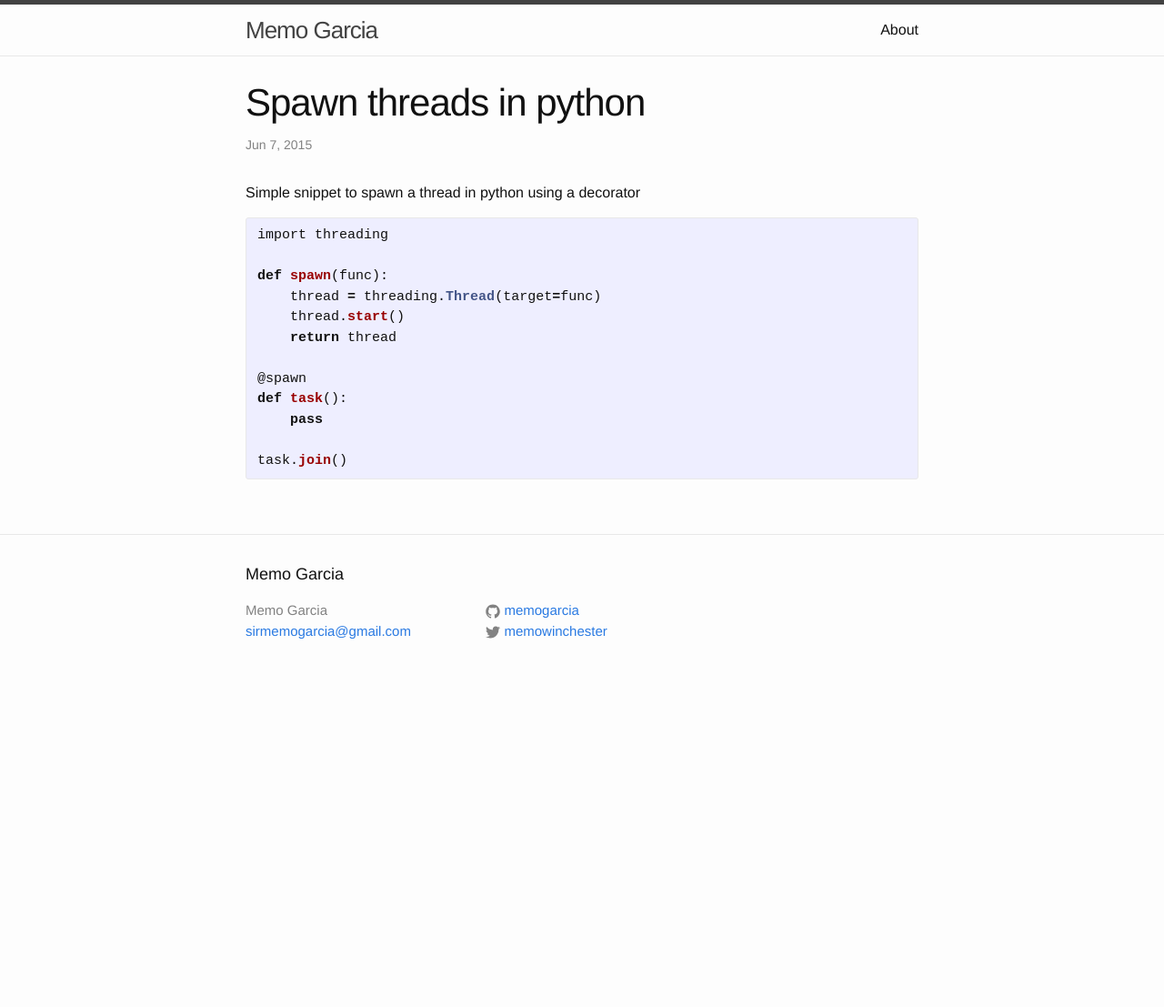
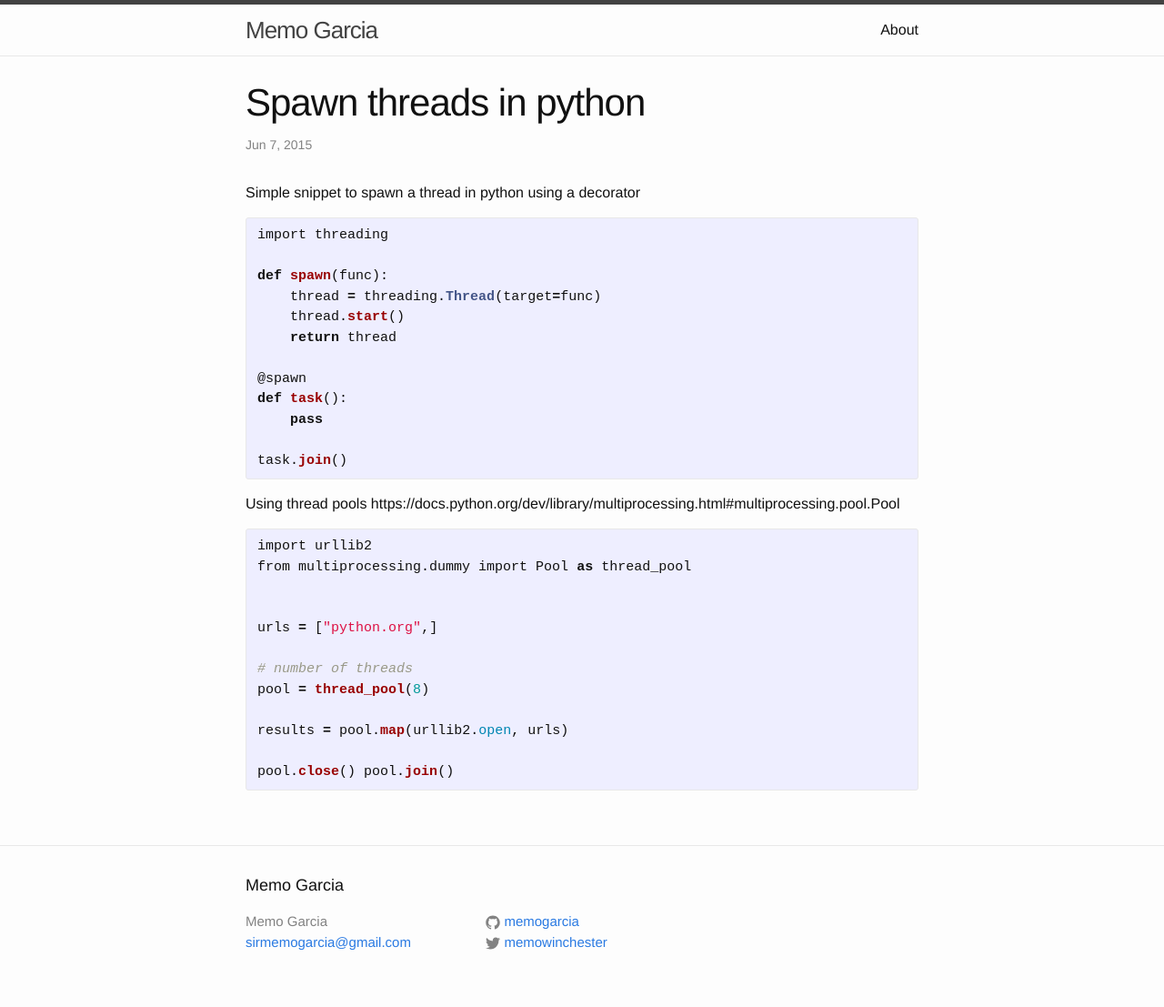
Before and after one commit to memogarcia/old_memogarcia.github.io, a Jekyll site: the page built from _posts/2015-06-07-python-thread.markdown, in a window 1280 px wide. Shown: the whole page at 91% size. Built offline with Jekyll 4.4.1, drawn with Linux system fonts in a browser that asks for light colours; before the commit the page ends 900 px from its top, so only the background shows below that.

Commit message:
Threads update

```diff
--- a/_posts/2015-06-07-python-thread.markdown
+++ b/_posts/2015-06-07-python-thread.markdown
@@ -22,3 +22,23 @@
 task.join()
 
 {% endhighlight %}
+
+
+Using thread pools https://docs.python.org/dev/library/multiprocessing.html#multiprocessing.pool.Pool
+
+{% highlight python %}
+
+import urllib2
+from multiprocessing.dummy import Pool as thread_pool
+
+
+urls = ["python.org",]
+
+# number of threads
+pool = thread_pool(8)
+
+results = pool.map(urllib2.open, urls)
+
+pool.close() pool.join()
+
+{% endhighlight %}
```
Also changed, not shown: 2 other files.
